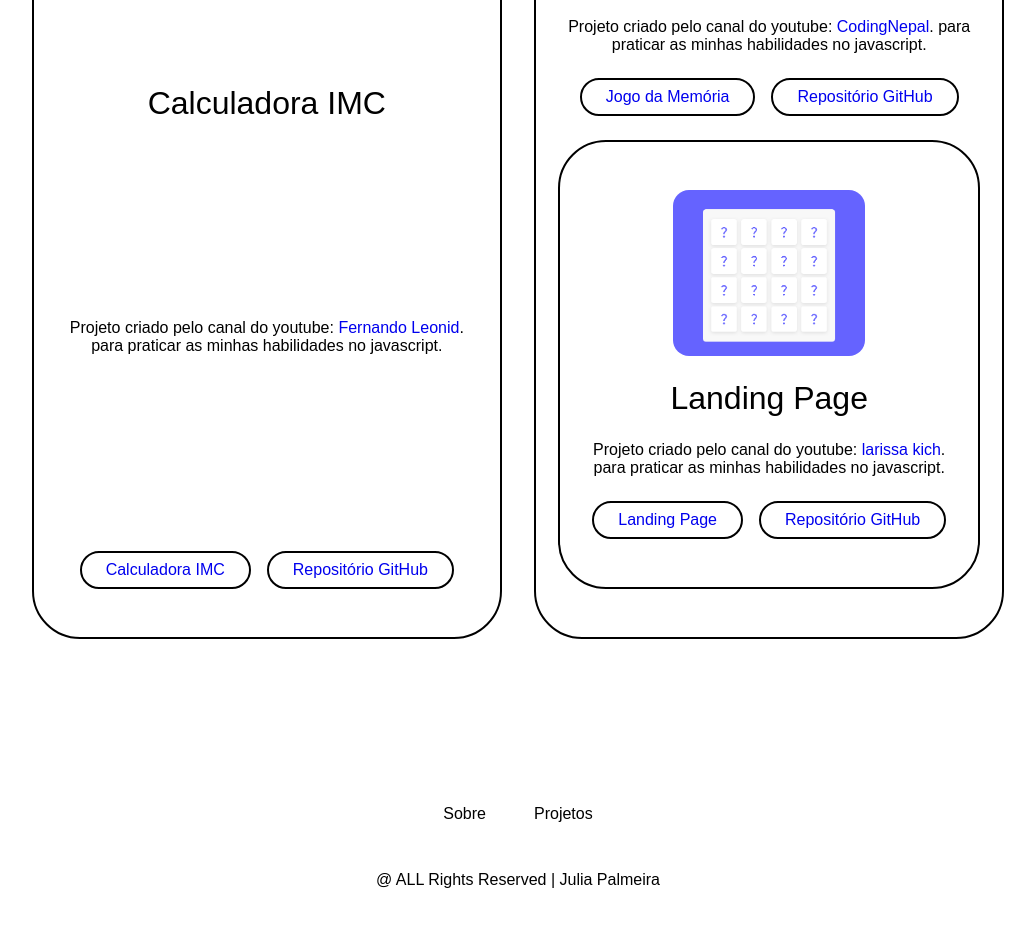
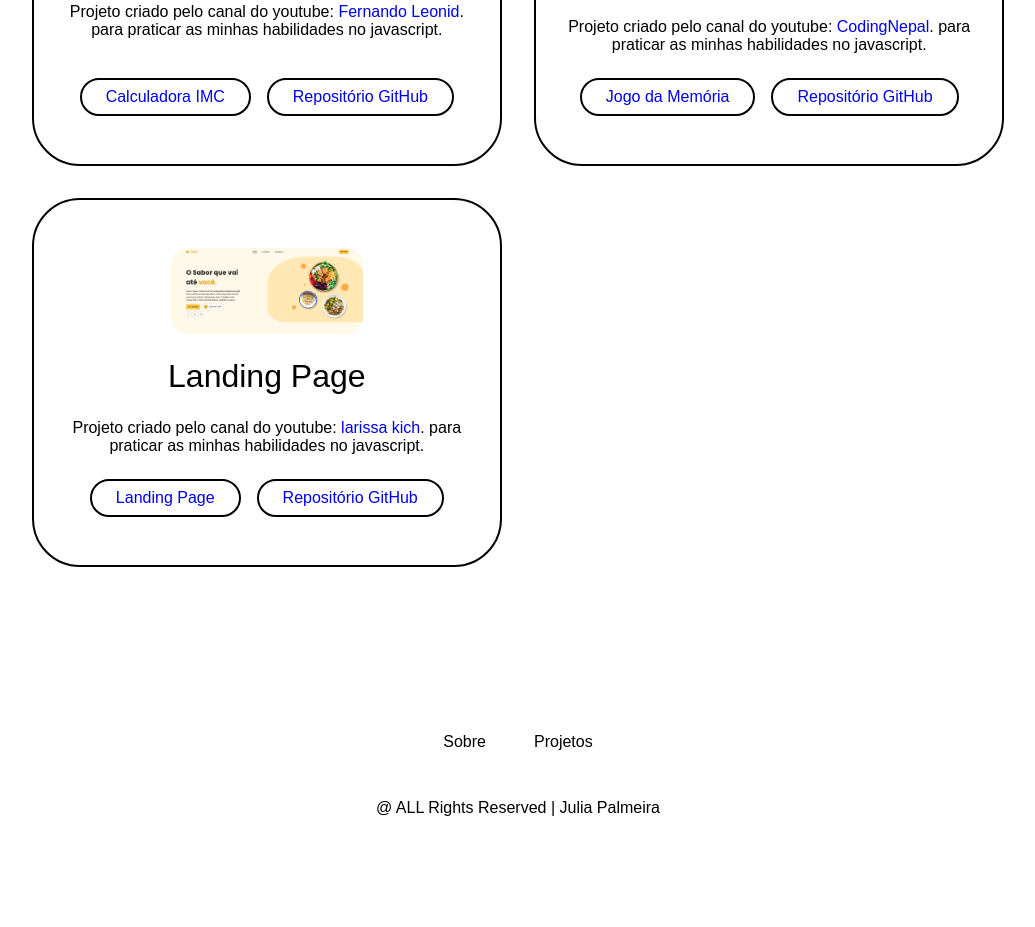
Before and after one commit to JuliaSPalmeira/portfolio-juliap, a plain HTML site: page index.html in a window 1280 px wide. Shown: the part 1742-2669 px from the top of the page, without its empty margins (122-1157 px from the left). After the commit the page ends 2597 px from the top, so only its background shows below. Drawn offline with Linux system fonts and the light colour scheme.

Commit message:
atualização de erros da adição do projeto novo

```diff
--- a/index.html
+++ b/index.html
@@ -168,9 +168,9 @@
                     <div class="btn"> <a href="https://github.com/JuliaSPalmeira/projeto-memorycardgame"
                             target="_blank" rel="external">Repositório GitHub </a> </div>
                 </div>
-
-                <div class="project-card">
-                    <img src="imagem-jogo.png" alt="Imagem do Projeto Calculadora de imc">
+            </div>
+            <div class="project-card">
+                    <img src="landing page.png" alt="Imagem do Projeto Calculadora de imc">
                     <h3>Landing Page</h3>
                     <p>Projeto criado pelo canal do youtube: <a href="https://www.youtube.com/@larissakich"
                             target="_blank" rel="external">larissa kich</a>. para praticar as minhas habilidades no
@@ -181,17 +181,7 @@
                         <div class="btn"> <a href="https://github.com/JuliaSPalmeira/landing-page-responsiva"
                                 target="_blank" rel="external">Repositório GitHub </a> </div>
                     </div>
-
-            <!--
-            <div class="project-card">
-                <img src="image_processing20200820-8798-milc2l.png" alt="">
-                <h3>Projeto 04</h3>
-                <p>Lorem ipsum dolor sit amet consectetur adipisicing elit. Natus, odio.</p>
-                <div class="btn-group">
-                    <div class="btn"> Live Demo</div>
-                    <div class="btn"> Repositório GitHub </div>
-                </div>
-            -->
+            </div>
     </section>
     <!--
     <section class="contact" id="contact">
```
Also changed, not shown: landing page.png (added).
